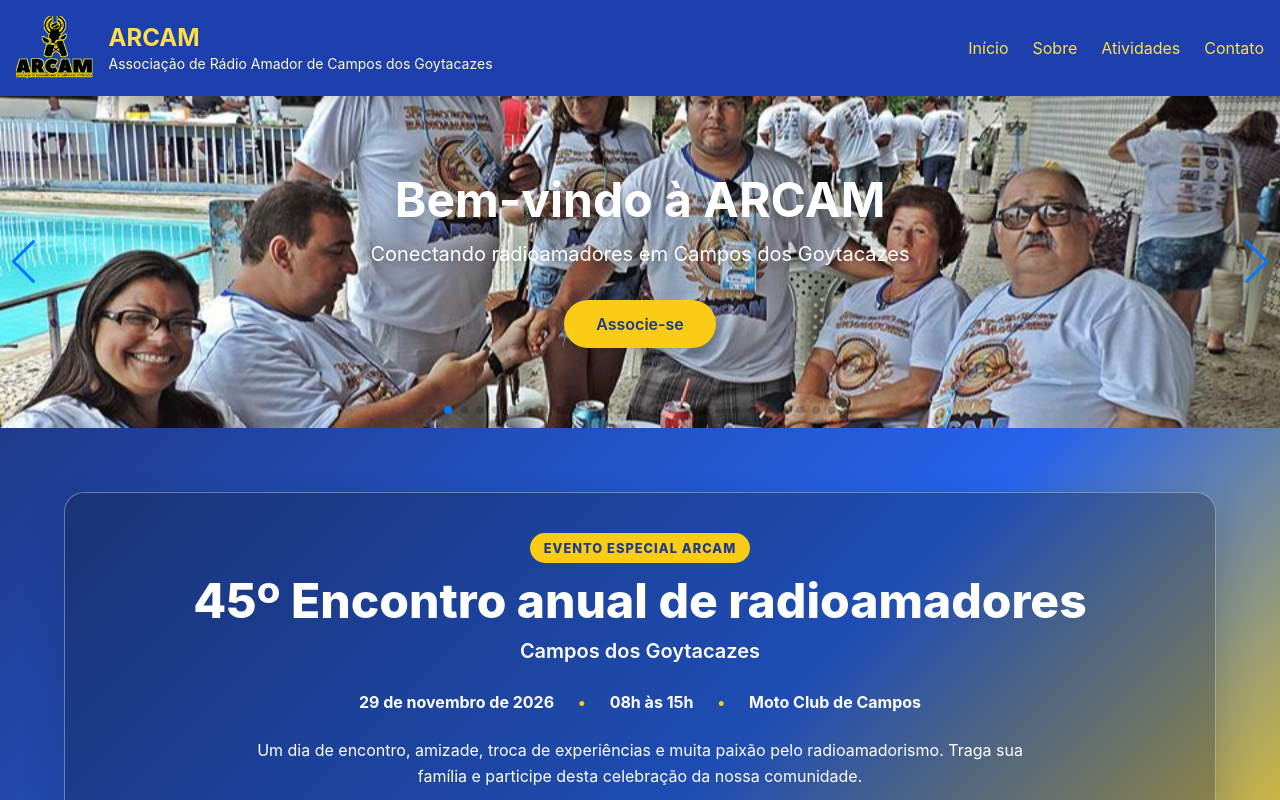
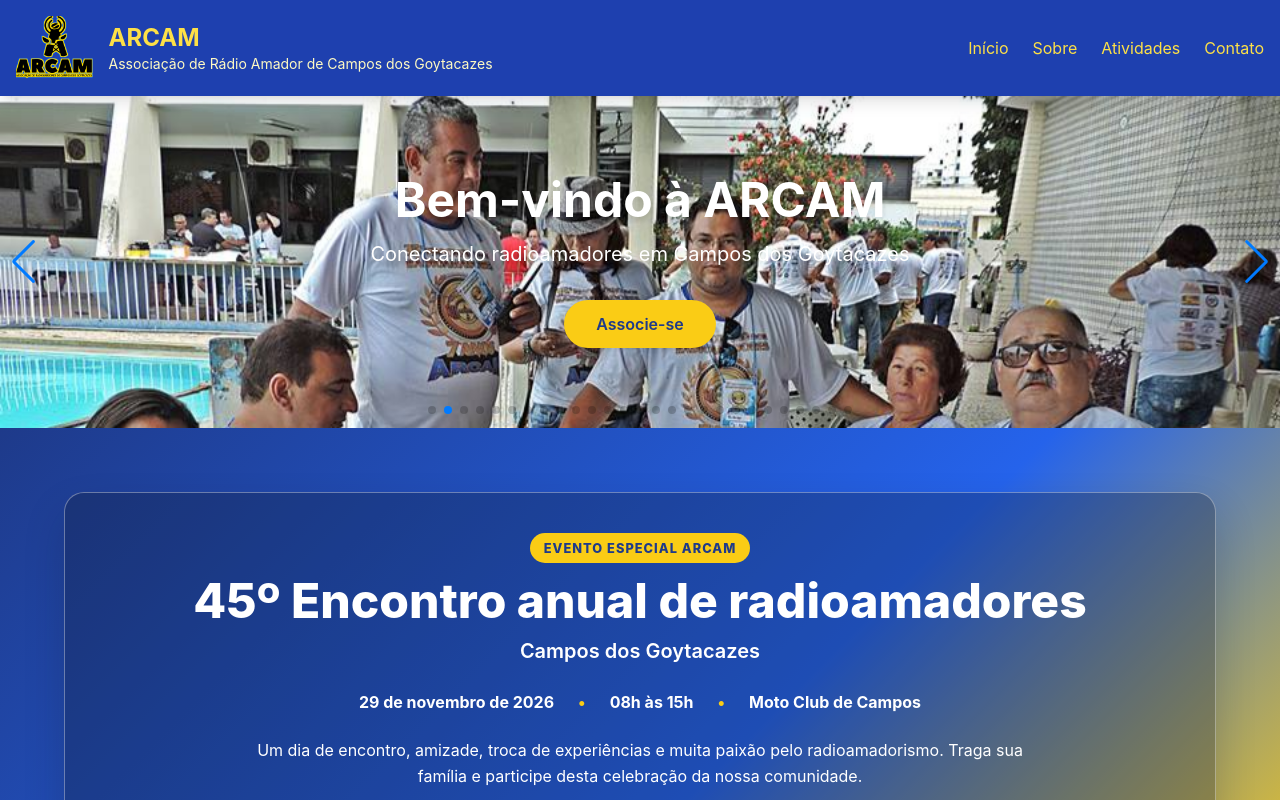
Before and after one commit to rafaelzaap/Website-Arcam, a React (Create React App) app: page / in a window 1280 px wide. Shown: the top 800 px of the page. Built offline with nearby package versions, Linux system fonts and the light colour scheme; the HTML template or start-up script is replaced by a standard one.

Commit message:
Priorizar rostos no enquadramento do carrossel

```diff
--- a/src/components/Hero.js
+++ b/src/components/Hero.js
@@ -75,6 +75,7 @@
                   className="w-full h-full bg-cover bg-center"
                   style={{
                     backgroundImage: `url(${src})`,
+                    backgroundPosition: 'center 28%',
                   }}
                 />
               </SwiperSlide>
```
